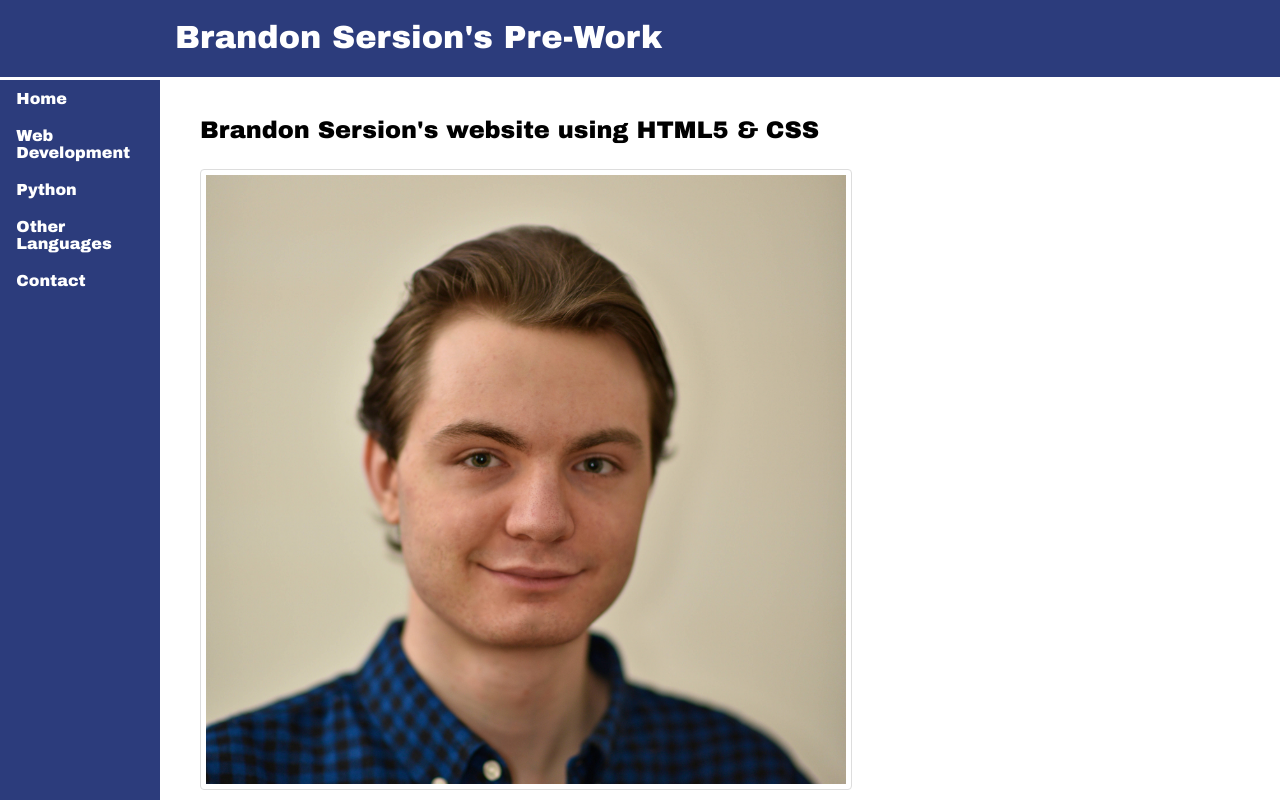
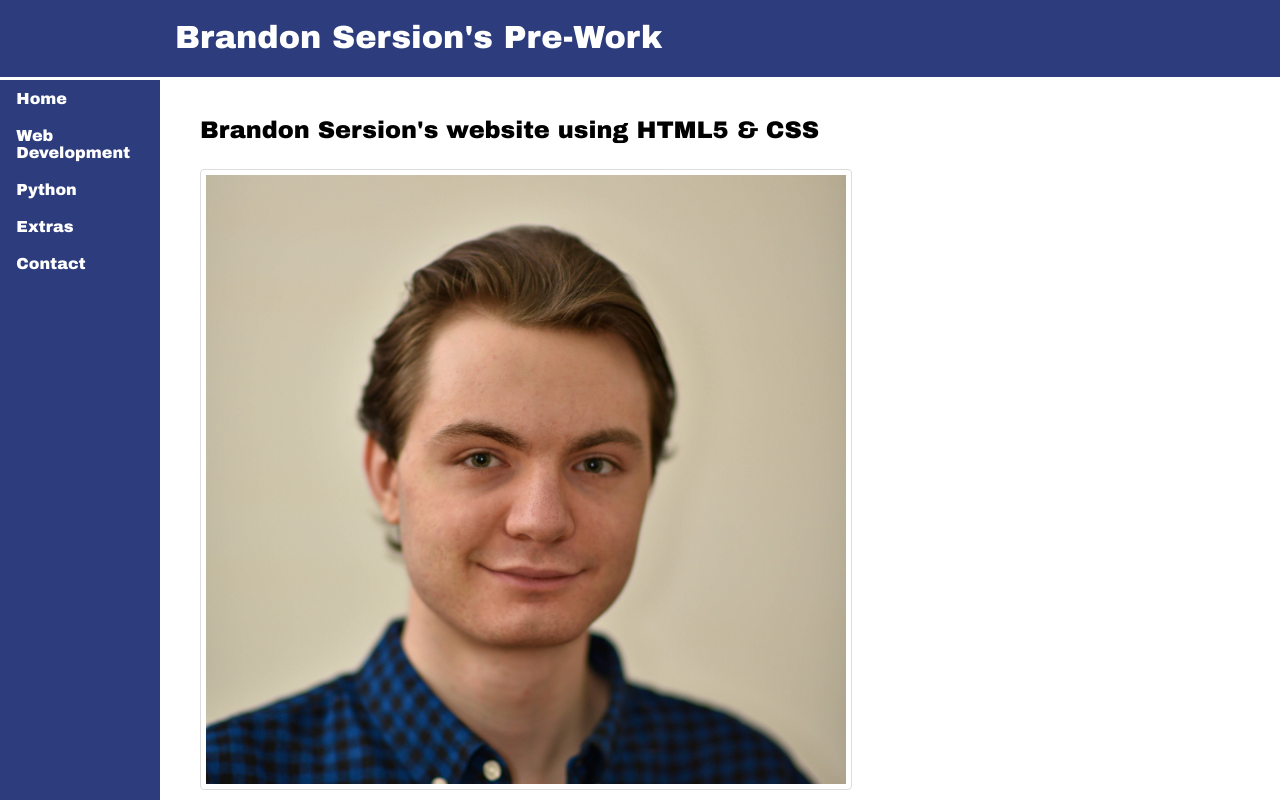
Before and after one commit to BrandonSersion/biography, a plain HTML site: page index.html in a window 1280 px wide. Shown: the top 800 px of the page. Drawn offline with Linux system fonts and the light colour scheme.

Commit message:
fourth commit

```diff
--- a/index.html
+++ b/index.html
@@ -12,7 +12,7 @@
     <li><a class="navbar" href="index.html">Home</a></li>
     <li><a class="navbar" href="pre.html">Web Development</a></li>
     <li><a class="navbar" href="pre2.html">Python</a></li>
-    <li><a class="navbar" href="extras.html">Other Languages</a></li>
+    <li><a class="navbar" href="extras.html">Extras</a></li>
     <li><a class="navbar" href="contact.html">Contact</a></li>
 </ul>
 <h2 class="web">Brandon Sersion's website using HTML5 & CSS</h2>
```
